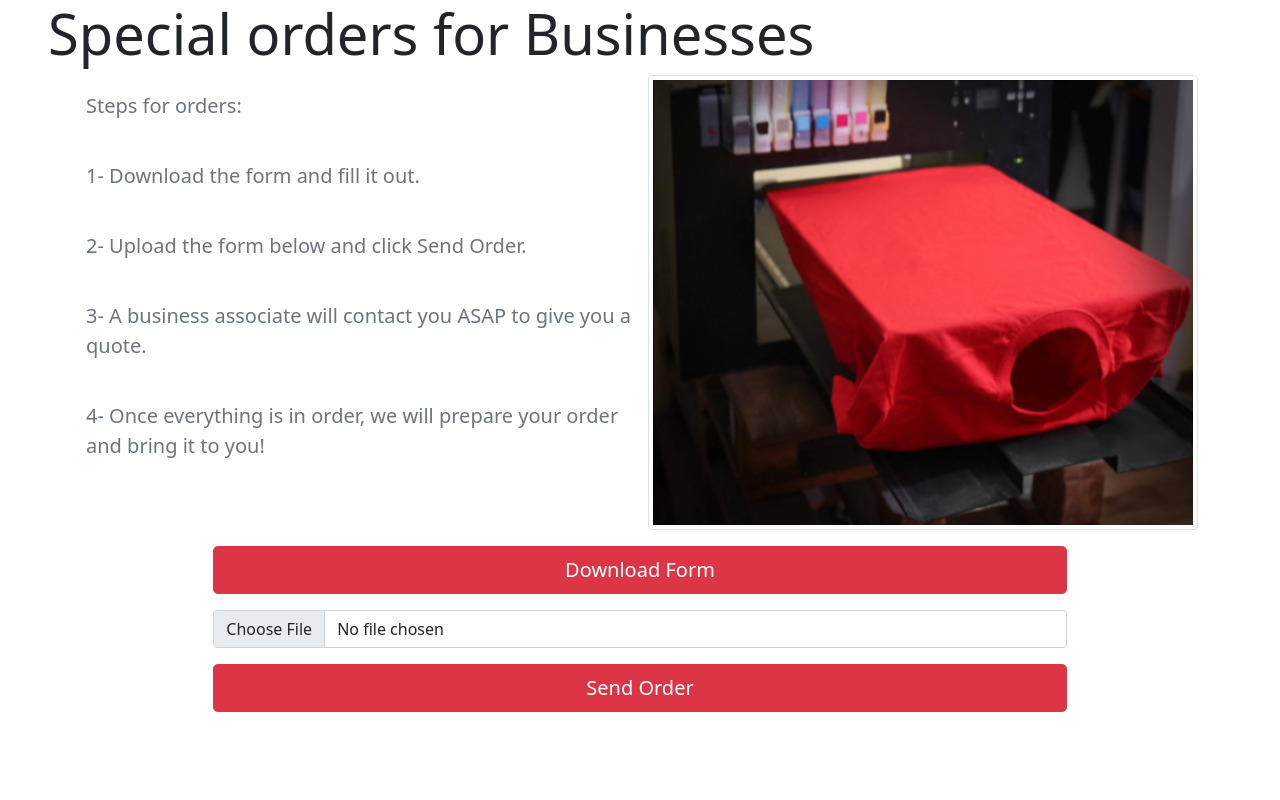
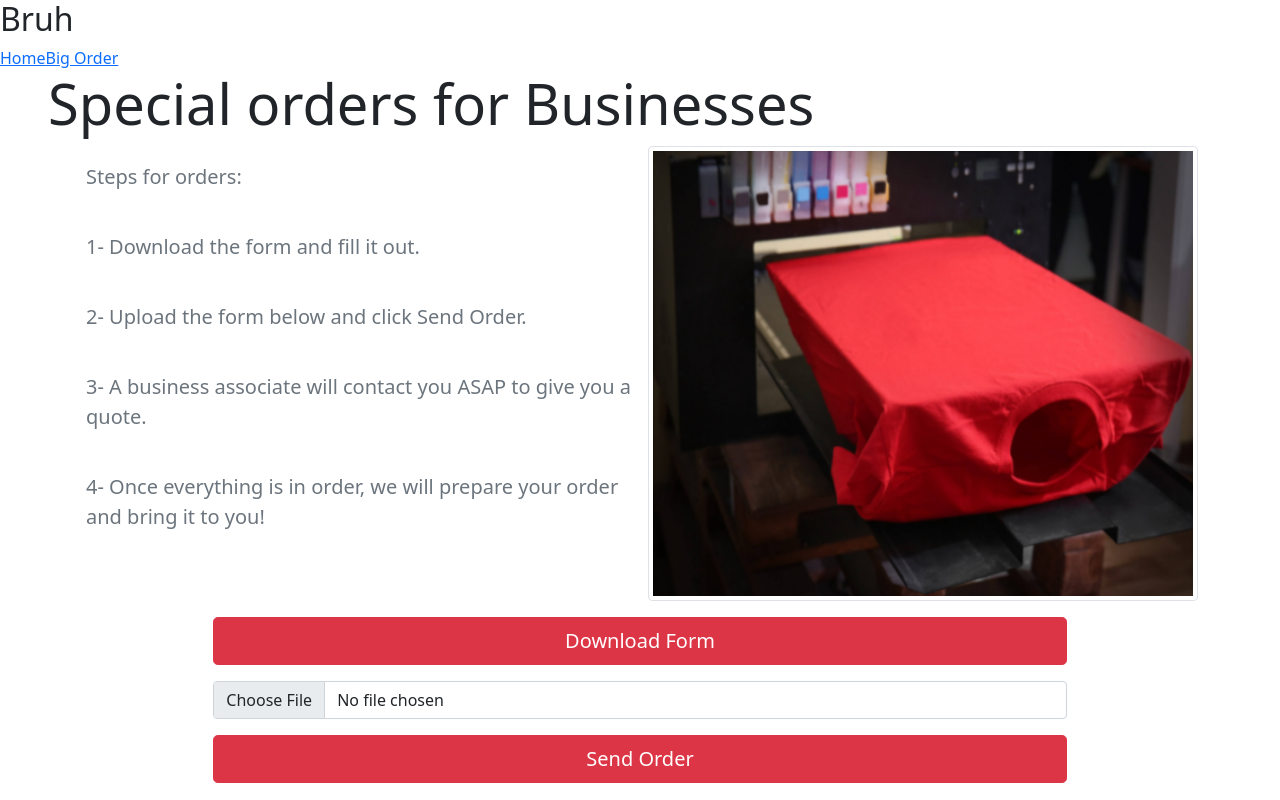
Before and after one commit to SmoothWin/A-and-I-Clothing_frontend, a Next.js app: page /bigorder in a window 1280 px wide. Built offline with nearby package versions, Linux system fonts and the light colour scheme.

Commit message:
Added navbar

```diff
--- /dev/null
+++ b/components/Navbar.js
@@ -0,0 +1,11 @@
+import Link from 'next/link'
+
+export default function Navbar(){
+    return(
+        <nav>
+            <h2>Bruh</h2>
+            <Link href="/"><a>Home</a></Link>
+            <Link href="/bigorder"><a>Big Order</a></Link>
+        </nav>
+    );
+}
--- a/pages/bigorder.js
+++ b/pages/bigorder.js
@@ -3,6 +3,7 @@ import axios from 'axios';
 import Head from "next/head";
 
 import BootstrapJS from '../components/Bootstrap'
+import Navbar from "../components/Navbar";
 
 export default function Bigorder(){
     const [selectedFile, setSelectedFile] = useState(null);
@@ -32,7 +33,7 @@ export default function Bigorder(){
             <title>{"Big Order - A&I Clothing"}</title>
             <BootstrapJS/>
         </Head>
-
+        <Navbar/>
         <h2 className="display-4 col-10 mx-5 text-center text-sm-start">Special orders for Businesses</h2>
         <div className="container-sm d-flex flex-column flex-md-row">
             <div className="col-12 col-md-6 mx-1">
--- a/pages/index.js
+++ b/pages/index.js
@@ -1,6 +1,9 @@
 import Head from 'next/head'
 import Image from 'next/image'
 import styles from '../styles/Home.module.css'
+
+//components
+import Navbar from "../components/Navbar";
 
 export default function Home() {
   return (
@@ -10,7 +13,7 @@ export default function Home() {
         <meta name="description" content="Generated by create next app" />
         <link rel="icon" href="/favicon.ico" />
       </Head>
-
+  <Navbar/>
       <main className={styles.main}>
         <h1 className={styles.title}>
           Welcome to <a href="https://nextjs.org">Next.js!</a>
```
